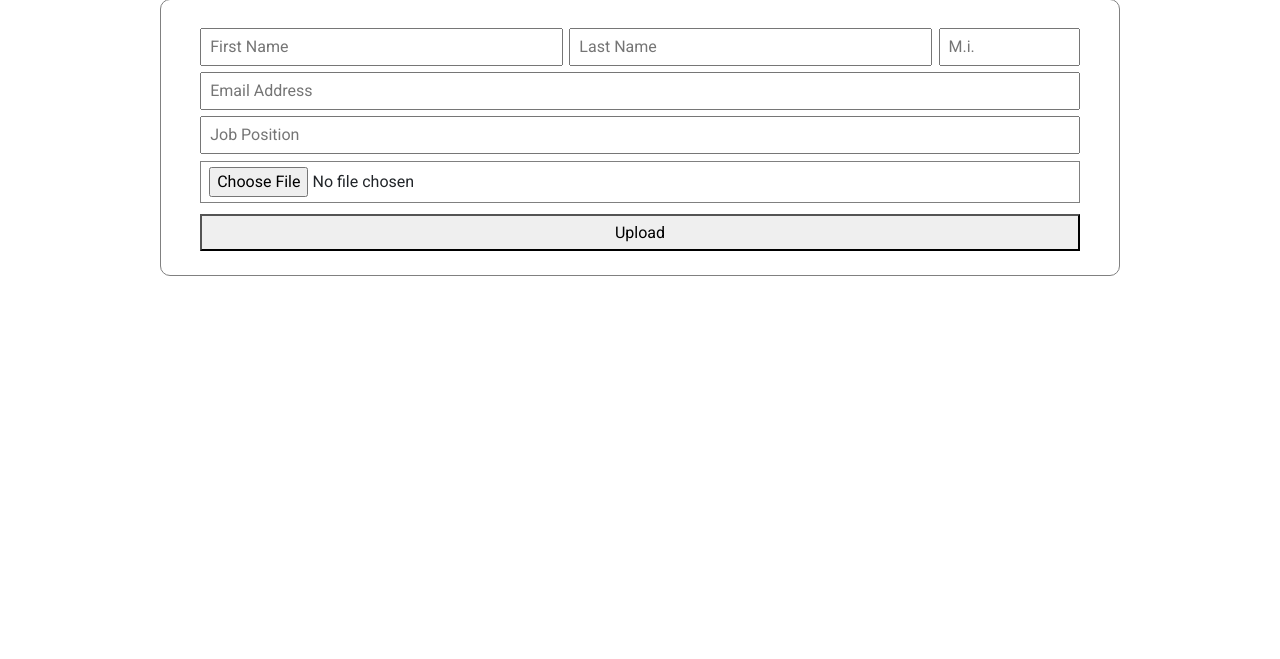
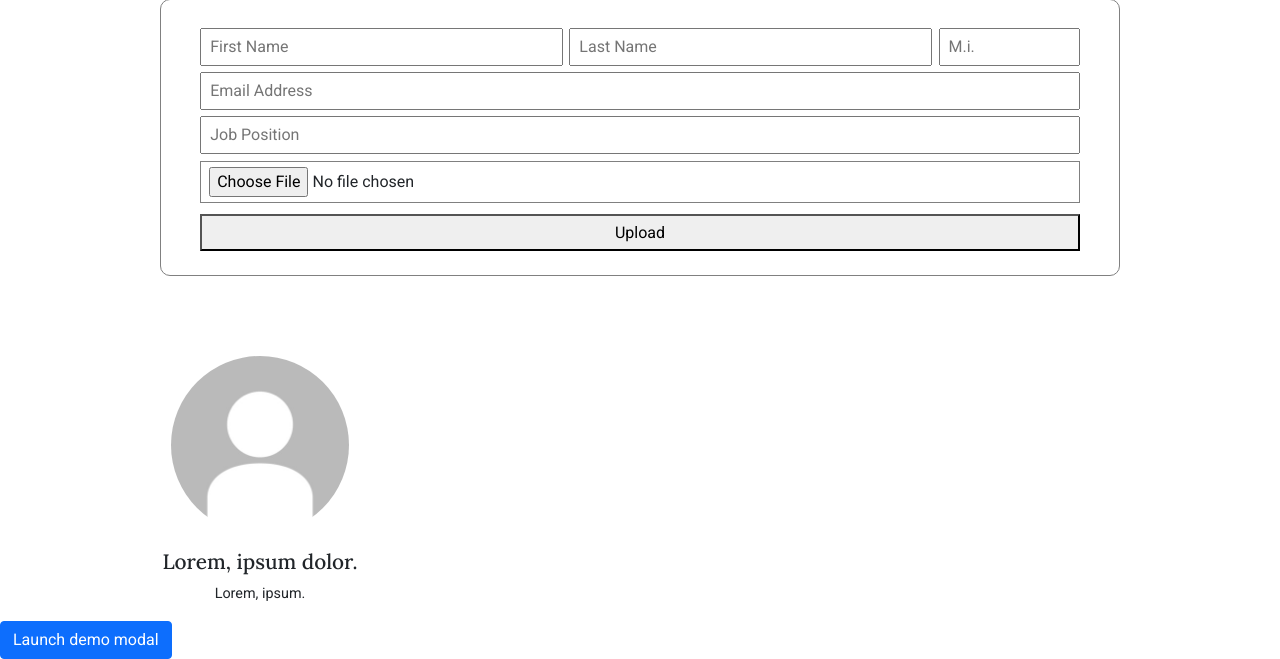
Before and after one commit to jakenapay/EngineerArchitectOutsourcing, a PHP site: page /adminpanel.php in a window 1280 px wide. Shown: the part 167-826 px from the top of the page. Before the commit the page ends 443 px from the top, so only its background shows below. Run offline with PHP 8.4, Linux system fonts and the light colour scheme; some libraries are stand-ins or nearby versions.

Commit message:
Modal and form added. Insert is done.

```diff
--- a/adminpanel.php
+++ b/adminpanel.php
@@ -25,7 +25,7 @@
 
         </div>
     </section>
-    <section class="employee_dashboard">
+    <section id="employee_dashboard">
         <div class="container">
             <form action="php/upload_employee.php" method="post" enctype="multipart/form-data">
                 <div class="row d-flex justify-content-center">
@@ -58,13 +58,86 @@
                     </div>
                 </div>
             </form>
+        </div>
+    </section>
+    <section id="employee_profiles">
+        <div class="container">
+            <div class="row">
+                <div class="col-sm-12 col-md-4 col-lg-4">
+                    <div class="wrapper">
+                        <div class="image-container">
+                            <img class="img-fluid emp-image" src="images/profile.jpg" alt="Profile">
+                        </div>
+                        <h2 class="content-name">Lorem, ipsum dolor.</h2>
+                        <p class="content-position">Lorem, ipsum.</p>
+                    </div>
+                </div>
+            </div>
+        </div>
+    </section>
 
 
+    <!-- Button trigger modal -->
+    <button type="button" class="btn btn-primary" data-toggle="modal" data-target="#exampleModal">
+        Launch demo modal
+    </button>
+
+    <!-- Modal -->
+    <div class="modal fade" id="exampleModal" tabindex="-1" role="dialog" aria-labelledby="exampleModalLabel" aria-hidden="true">
+        <div class="modal-dialog" role="document">
+            <div class="modal-content">
+                <div class="modal-header">
+                    <h5 class="modal-title" id="exampleModalLabel">Add Employee</h5>
+                    <button type="button" class="close" data-dismiss="modal" aria-label="Close">
+                        <span aria-hidden="true">&times;</span>
+                    </button>
+                </div>
+                <div class="modal-body">
+                    <form action="php/upload_employee.php" method="post" enctype="multipart/form-data">
+                        <div class="row d-flex justify-content-center">
+                            <?php if (isset($_GET['message'])) : ?>
+                                <div class="col-sm-12 col-md-12 col-lg-12 message-box text-center">
+                                    <p class="content-subtitle"><?php echo $_GET['message']; ?></p>
+                                </div>
+                            <?php endif ?>
+
+                            <div class="col-sm-12 col-md-5 col-lg-5">
+                                <input id="fname" class="input" name="fname" type="text" placeholder="First Name" required>
+                            </div>
+                            <div class="col-sm-12 col-md-5 col-lg-5">
+                                <input id="lname" class="input" name="lname" type="text" placeholder="Last Name" required>
+                            </div>
+                            <div class="col-sm-12 col-md-2 col-lg-2">
+                                <input id="mname" class="input" name="mname" type="text" placeholder="M.i." required>
+                            </div>
+                            <div class="col-sm-12 col-md-12 col-lg-12">
+                                <input id="email" class="input" name="email" type="email" placeholder="Email Address" required>
+                            </div>
+                            <div class="col-sm-12 col-md-12 col-lg-12">
+                                <input id="position" class="input" name="position" type="text" placeholder="Job Position" required>
+                            </div>
+                            <div class="col-sm-12 col-md-12 col-lg-12">
+                                <input id="image" class="input" name="image" type="file" required>
+                            </div>
+                            <div class="col-sm-12 col-md-12 col-lg-12 pt-2">
+                                <button id="upload" class="upload" name="submit" type="submit">Upload</button>
+                            </div>
+                        </div>
+                    </form>
+                </div>
+                <div class="modal-footer">
+                    <button type="button" class="btn btn-secondary" data-dismiss="modal">Close</button>
+                    <button type="button" class="btn btn-primary">Save changes</button>
+                </div>
+            </div>
         </div>
+    </div>
+    <script src="https://cdn.jsdelivr.net/npm/bootstrap@5.0.0-beta1/dist/js/bootstrap.bundle.min.js" integrity="sha384-ygbV9kiqUc6oa4msXn9868pTtWMgiQaeYH7/t7LECLbyPA2x65Kgf80OJFdroafW" crossorigin="anonymous"></script>
 
-    </section>
 
-    <script src="https://cdn.jsdelivr.net/npm/bootstrap@5.0.0-beta1/dist/js/bootstrap.bundle.min.js" integrity="sha384-ygbV9kiqUc6oa4msXn9868pTtWMgiQaeYH7/t7LECLbyPA2x65Kgf80OJFdroafW" crossorigin="anonymous"></script>
+    <script src="https://code.jquery.com/jquery-3.2.1.slim.min.js" integrity="sha384-KJ3o2DKtIkvYIK3UENzmM7KCkRr/rE9/Qpg6aAZGJwFDMVNA/GpGFF93hXpG5KkN" crossorigin="anonymous"></script>
+    <script src="https://cdnjs.cloudflare.com/ajax/libs/popper.js/1.12.3/umd/popper.min.js" integrity="sha384-vFJXuSJphROIrBnz7yo7oB41mKfc8JzQZiCq4NCceLEaO4IHwicKwpJf9c9IpFgh" crossorigin="anonymous"></script>
+    <script src="https://maxcdn.bootstrapcdn.com/bootstrap/4.0.0-beta.2/js/bootstrap.min.js" integrity="sha384-alpBpkh1PFOepccYVYDB4do5UnbKysX5WZXm3XxPqe5iKTfUKjNkCk9SaVuEZflJ" crossorigin="anonymous"></script>
 </body>
 
 
--- a/css/adminpanel.css
+++ b/css/adminpanel.css
@@ -12,19 +12,19 @@ body {
     text-align: center;
 }
 
-.employee_dashboard div[class*="col"] {
+#employee_dashboard div[class*="col"] {
     padding: 0 0.2rem 0;
 }
 
 
-.employee_dashboard {
+#employee_dashboard {
     margin: 5rem 10rem;
     padding: 1.5rem 3rem;
     border: 1px solid gray;
     border-radius: 10px;
 }
 
-.employee_dashboard .container {
+#employee_dashboard .container {
     padding: unset;
     margin: unset;
 }
@@ -46,3 +46,30 @@ body {
     padding: 0.3rem 1.5rem;
     width: 100%;
 }
+
+/* ---------- Show profiles ---------- */
+
+#employee_profiles .wrapper {
+    text-align: center;
+}
+
+#employee_profiles .image-container {
+    width: 50%;
+    display: flex;
+    margin: 0 auto;
+}
+
+#employee_profiles .emp-image {
+    border-radius: 50%;
+}
+
+#employee_profiles .content-name {
+    font-size: 1.3rem;
+    font-family: var(--font-family-header);
+    margin-top: 1rem;
+}
+
+#employee_profiles .content-position {
+    font-size: 0.9rem;
+    font-family: var(--font-family-text);
+}
```
Also changed, not shown: images/profile.jpg (added).
